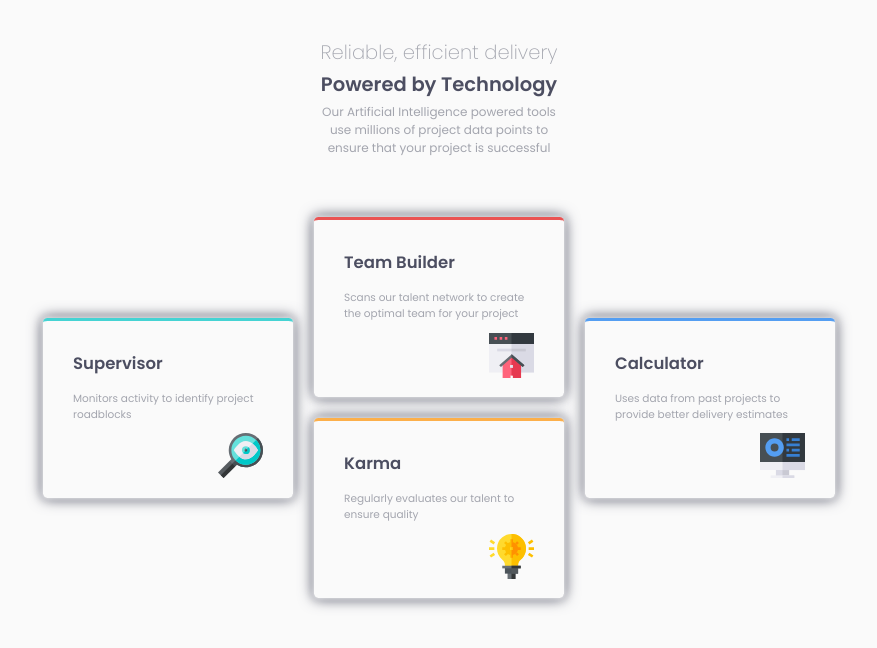
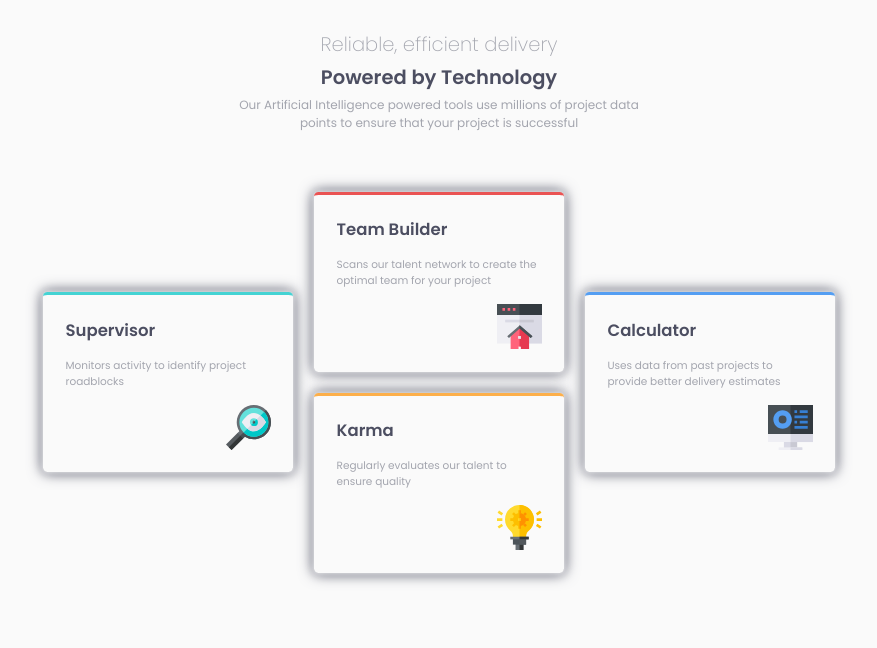
Before and after one commit to Jorgel7202/four-card-feature-main, a plain HTML site: page index.html in a window 1280 px wide. Shown: the whole page, without its empty margins (201-1078 px from the left). Drawn offline with Linux system fonts and the light colour scheme.

Commit message:
Update style.css

```diff
--- a/style.css
+++ b/style.css
@@ -37,13 +37,6 @@ body {
   align-items: center;
   justify-content: center;
   padding: 2rem 0;
-}
-
-.container {
-  width: 320px;
-  padding: 2.5rem;
-  display: flex;
-  flex-direction: column;
   gap: 4rem;
 }
 
@@ -100,10 +93,6 @@ article {
   display: flex;
   flex-direction: column;
   justify-content: space-between;
-  padding: 2rem;
-  border-radius: 0.3rem;
-  display: flex;
-  flex-direction: column;
   gap: 0.7rem;
 }
 
```
